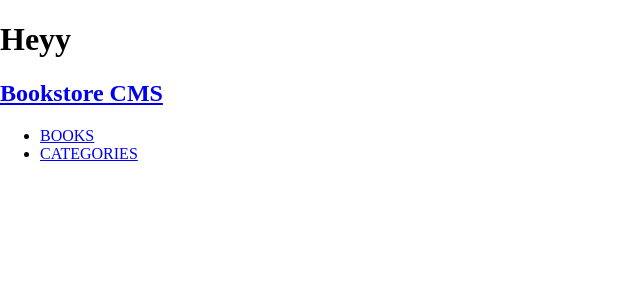
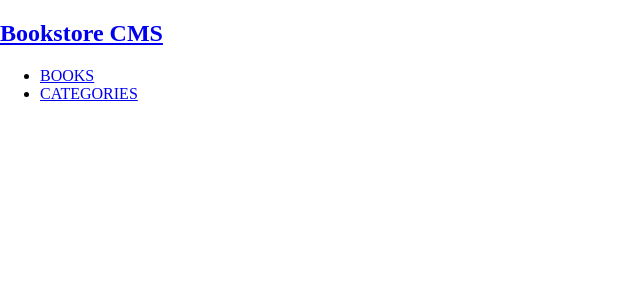
Before and after one commit to Ntwali-Josue/Booksstore, a React (Create React App) app: page / in a window 1280 px wide. Shown: the top 300 px of the page, without its empty margins (0-640 px from the left). Built offline with nearby package versions, Linux system fonts and the light colour scheme.

Commit message:
Add app component

```diff
--- a/src/components/App.js
+++ b/src/components/App.js
@@ -4,7 +4,6 @@ import './App.css';
 const App = () => {
   return (
     <div className="App">
-      <h1>Heyy</h1>
       <Navbar />
     </div>
   );
```
